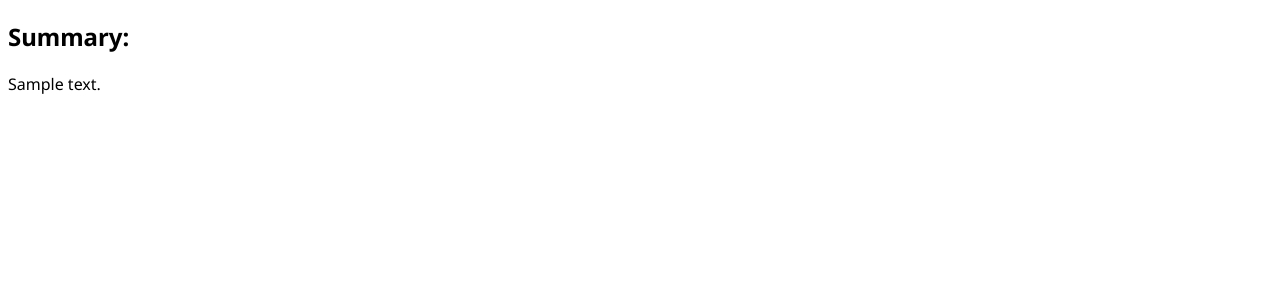
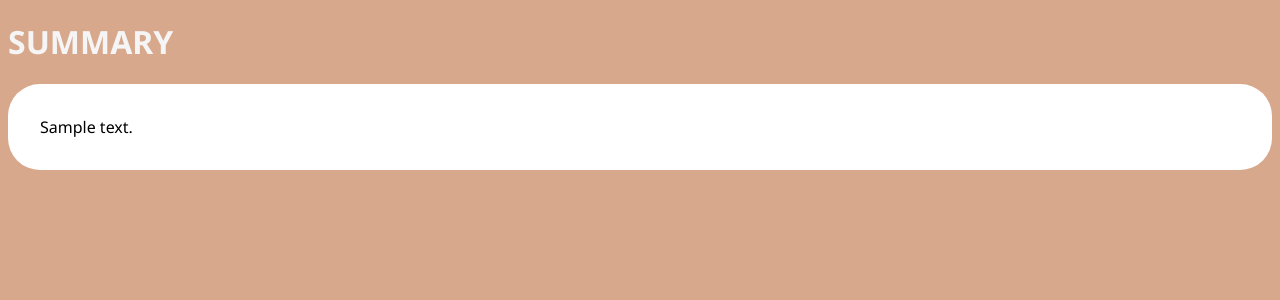
Before and after one commit to riya-zawar/multilingual-news-summarizier, a Flask app: template templates/result.html in a window 1280 px wide. Shown: the top 300 px of the page. Run offline with Flask 3, Linux system fonts and the light colour scheme; the template is opened without the code that fills it: most values are stand-ins (such as "Sample title", 1, 10 or a date in 2020); parts of the project's set-up code (start-up, migrations or seed data) failed here and were passed over.

Commit message:
updated bg image, updated results page

```diff
--- a/templates/result.html
+++ b/templates/result.html
@@ -8,18 +8,28 @@
         @import url("https://fonts.googleapis.com/css2?family=Noto+Sans:ital,wght@0,100..900;1,100..900&display=swap");
         body {
             font-family: "Noto Sans", sans-serif;
+            background-color:rgb(216, 168, 140);
         }
-        h2 {
+        h1 {
             margin-top: 20px;
+            color: whitesmoke;
         }
         p {
             margin-top: 10px;
             font-size: 16px;
+            background-color:white;
+            justify-content: center;
+            padding: 2rem;
+            border-radius: 2rem;
         }
+        html{
+            scroll-behavior: smooth;
+        }
+
     </style>
 </head>
 <body>
-    <h2>Summary:</h2>
+    <h1>SUMMARY</h1>
     <p>{{ summary }}</p>
 </body>
 </html>
```
Also changed, not shown: static/bg.jpg.
